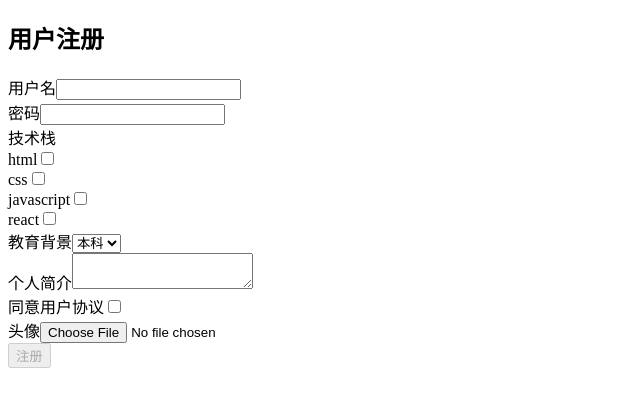
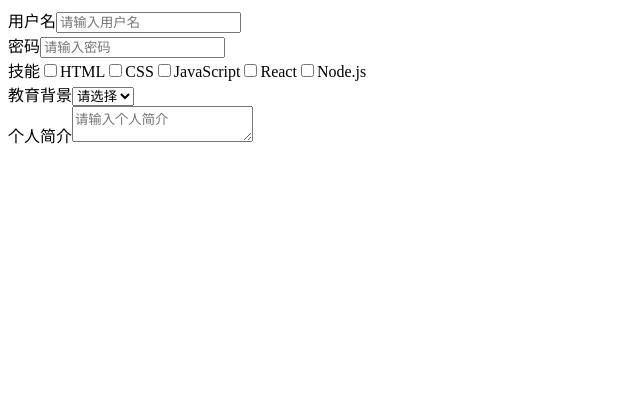
Before and after one commit to huige9999/frontEndPractise, a React (Create React App) app in the folder my-app/: page / in a window 1280 px wide. Shown: the top 406 px of the page, without its empty margins (0-640 px from the left). Built offline with nearby package versions, Linux system fonts and the light colour scheme.

Commit message:
Refactor RegistrationForm component to use a unified state structure and handle skills selection

```diff
--- a/my-app/src/components/RegistrationForm.jsx
+++ b/my-app/src/components/RegistrationForm.jsx
@@ -1,109 +1,109 @@
 import React from 'react';
+
+
+
+const skillOptions = ['HTML', 'CSS', 'JavaScript', 'React', 'Node.js'];
+const educationOptions = ['高中', '大专', '本科', '研究生'];
 
 
 class RegistrationForm extends React.Component {
     constructor(props) {
         super(props);
         this.state = {
-            username: '',
+            userForm: {
+                name: '',
                 password: '',
-            agreeToTerms: false,
-            skills: {
-                html: false,
-                css: false,
-                javascript: false,
-                react: false,
-            },
-            education: '本科',
-            bio: '',
+                skill: '', // 如果选中HTML CSS则值为"HTML,CSS"
+                education: '',
+                avatar: ''
             }
+        }
+        // 定义头像的ref
         this.avatarRef = React.createRef();
     }
+    onChange = (e) => {
+        const { name, value } = e.target;
+        // 如果name为skill，则需要处理多选框的情况
+        if (name === 'skill') {
+            // value(外界的) userForm.skill(本地的)
+            const skills = this.state.userForm.skill.split(',').filter(item => item); // 过滤掉空字符串
+            // 判断当前有没有这个技能，有的话就移除，没有的话就加入
+            if(skills.includes(value)) {
+                const newSkills = skills.filter((item) => item !== value);
+                this.setState((prevState) => ({
+                    userForm: {
+                        ...prevState.userForm,
+                        skill: newSkills.join(',')
+                    }
+                }), () => {
+                    console.log(this.state.userForm);
+                });
+
+            } else {
+                const newSkills = [...skills, value];
+                this.setState((prevState) => ({
+                    userForm: {
+                        ...prevState.userForm,
+                        skill: newSkills.join(',')
+                    }
+                }), () => {
+                    console.log(this.state.userForm);
+                })
+            }
+            return;
+        }
+
+
+        this.setState(prevState => ({
+            userForm: {
+                ...prevState.userForm,
+                [name]: value
+            }
+        }), () => {
+            console.log(this.state.userForm);
+        });
+    }
     render() {
-        const { username, password, agreeToTerms } = this.state;
-        const isSubmitDisabled = !username || !password || !agreeToTerms;
-        return (
-            <form onSubmit={this.handleSubmit}>
-                <h2>用户注册</h2>
-                <div>
+        return <>
+        <form>
+            <div className='formItem'>
                 <label>用户名</label>
-                    <input type="text" name="username" value={this.state.username} onChange={this.handleChange} />
+                <input type="text" value={this.state.userForm.name} onChange={this.onChange} name="name" placeholder='请输入用户名'/>
             </div>
-                <div>
+            <div className="formItem">
                 <label>密码</label>
-                    <input type="password" name="password" value={this.state.password} onChange={this.handleChange} />
+                <input type="password" value={this.state.userForm.password} onChange={this.onChange} name="password" placeholder='请输入密码'/>
             </div>
-                <div>
-                    <label>技术栈</label>
-                    {Object.keys(this.state.skills).map(skill => (
-                        <div key={skill}>
-                            <label>{skill}</label>
-                            <input type="checkbox" name={skill} checked={this.state.skills[skill]} onChange={this.handleSkillsChange} />
+            <div className="formItem">
+                <label>技能</label>
+                {
+                    skillOptions.map(option => (
+                    <label key={option}>
+                        <input type="checkbox" name="skill" value={option} checked={this.state.userForm.skill.includes(option)} onChange={this.onChange} />
+                        {option}
+                    </label>
+                    ))
+                }
             </div>
-                    ))}
-                </div>
-                <div>
+            <div className="formItem">
                 <label>教育背景</label>
-                    <select name="education" value={this.state.education} onChange={this.handleChange}>
-                        <option value="本科">本科</option>
-                        <option value="专科">专科</option>
-                        <option value="硕士">硕士</option>
-                        <option value="博士">博士</option>
+                <select name="education" value={this.state.userForm.education} onChange={this.onChange}>
+                    <option value="">请选择</option>
+                    {
+                        educationOptions.map(option => (
+                            <option key={option} value={option}>{option}</option>
+                        ))
+                    }
                 </select>
             </div>
-                <div>
+            <div className="formItem">
                 <label>个人简介</label>
-                    <textarea name="bio" value={this.state.bio} onChange={this.handleChange} />
+                <textarea name="bio" value={this.state.userForm.bio} onChange={this.onChange} placeholder='请输入个人简介'></textarea>
             </div>
-                <div>
-                    <label>
-                        同意用户协议
-                    </label>
-                    <input type="checkbox" name="agreeToTerms" checked={this.state.agreeToTerms} onChange={this.handleChange} />
-                </div>
-                <div>
-                    <label>头像</label>
-                    <input type="file" ref={this.avatarRef} />
-                </div>
-                <button type="submit" disabled={isSubmitDisabled}>
-                    注册
-                </button>
         </form>
-        )
-    }
-    handleChange = (e) => {
-        const target = e.target;
-        const value = target.type === 'checkbox' ? target.checked : target.value;
-        const name = target.name;
-        this.setState({
-            [name]: value
-        })
+        </>
     }
 
-    handleSkillsChange = (e) => {
-        const  { name, checked } = e.target;
-        // this.setState(preState => ({
-        //     skills: {
-        //         ...preState.skills,
-        //         [name]: checked
-        //     }
-        // }))
-        this.setState({
-            skills: {
-                ...this.state.skills,
-                [name]: checked
-            }
-        })
-    }
-
-    handleSubmit = (e) => {
-        e.preventDefault();
-        const finalData = {
-            ...this.state,
-            avatar: this.avatarRef.current.files[0] || null
-        }
-        console.log(finalData);
-    }
 }
 
 export default RegistrationForm;
```
Also changed, not shown: my-app/src/components/CounterDisplay.jsx (deleted, +0 -26 lines), 2 other files (tests, documents, lock files or other folders). Lines whose indentation alone changed are shown as unchanged.
